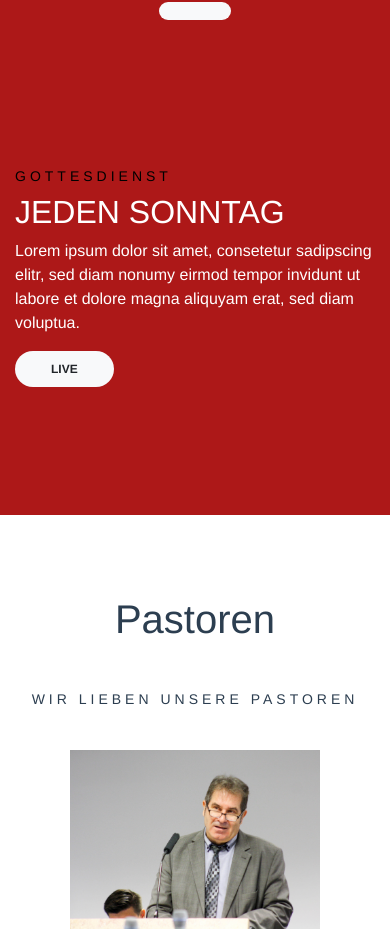
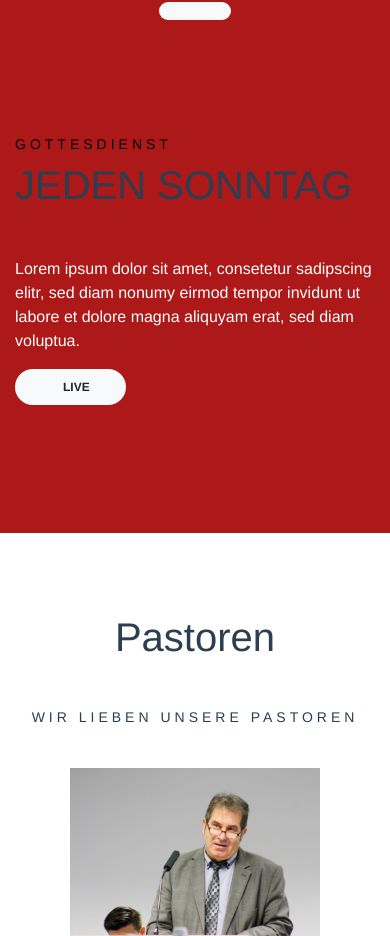
Before and after one commit to stefanmatar/agapewien, a Vue app: page /#/ in a window 390 px wide. Shown: the part 3395-4331 px from the top of the page. Built offline with nearby package versions, Linux system fonts and the light colour scheme; some icons are missing.

Commit message:
reorganize live component

```diff
--- a/src/components/Home.vue
+++ b/src/components/Home.vue
@@ -50,5 +50,5 @@
   }
 </script>
 
-<style scoped>
+<style>
 </style>
--- a/src/components/LIVE.vue
+++ b/src/components/Live.vue
@@ -1,21 +1,22 @@
 <template>
-  <section id="live">
+  <section id="live" class="section">
     <div class="container">
       <div class="row">
-        <div class="col-lg-6 live-side-image">
-            <div class="btn btn-light btn-rounded ButtonCenter">
-              <i class="fas fa-play"></i>
+        <div class="col-lg-6 col-sm-12 live-side-image">
+          <div class="btn btn-light btn-rounded live-btn">
+            <i class="fas fa-play"></i>
           </div>
         </div>
-        <div class="col-lg-5 live-side-text">
+        <div class="col-lg-6 col-sm-12 text-left">
           <h3>GOTTESDIENST</h3>
-          <h2>JEDEN SONNTAG</h2>
+          <h1 class="section-header">JEDEN SONNTAG</h1>
           <p class="paragraph-faded">
             Lorem ipsum dolor sit amet, consetetur sadipscing elitr, sed diam nonumy eirmod tempor invidunt ut labore et
             dolore magna aliquyam erat, sed diam voluptua.
           </p>
           <div class="btn btn-light btn-rounded">
-            <i class="fas fa-play"></i>LIVE
+            <i class="fas fa-play live-btn-lg"></i>
+            LIVE
           </div>
         </div>
       </div>
@@ -24,9 +25,9 @@
 </template>
 
 <script>
-export default {
-  name: 'Live'
-}
+  export default {
+    name: 'Live'
+  }
 </script>
 
 <style>
@@ -34,12 +35,15 @@ export default {
     background-color: #ad1818;
     padding: 8em 0;
   }
+
   #live h2 {
     color: white;
   }
+
   #live h3 {
     color: black;
   }
+
   .live-side-text {
     margin: 0 0 20px 0;
     padding: 0;
@@ -47,28 +51,22 @@ export default {
     line-height: 1.5;
     text-align: left;
   }
+
   .live-side-image {
     width: 100px;
     height: 250px;
-    position:relative;
+    position: relative;
     background: url('/static/images/banner/live.jpg') 0 0 no-repeat / cover;
   }
-  .ButtonCenter{
+
+  .live-btn {
     position: absolute;
-    top: 50%; left: 50%;
-    transform: translate(-50%,-50%);
+    top: 50%;
+    left: 50%;
+    transform: translate(-50%, -50%);
   }
-  @media screen and (max-width: 1300px) {
-  .live-side-image{
-    width:500px;
-    margin:0;
-    padding: 0;
+
+  .live-btn-lg {
+    margin-right: 1em;
   }
-  @media screen and (max-width: 992px){
-  .live-side-text{
-    margin:0;
-    padding: 2em 0 0 0;
-  }
-  }
-}
 </style>
```
